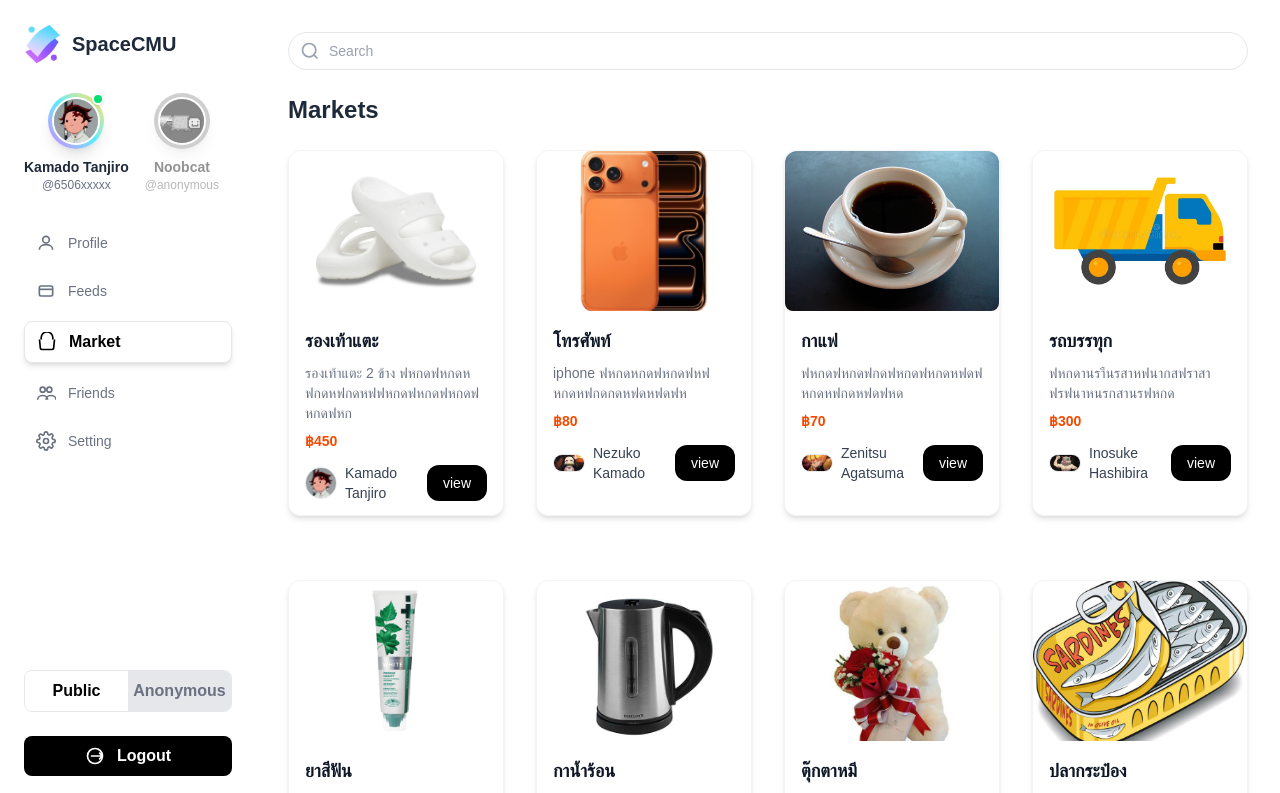
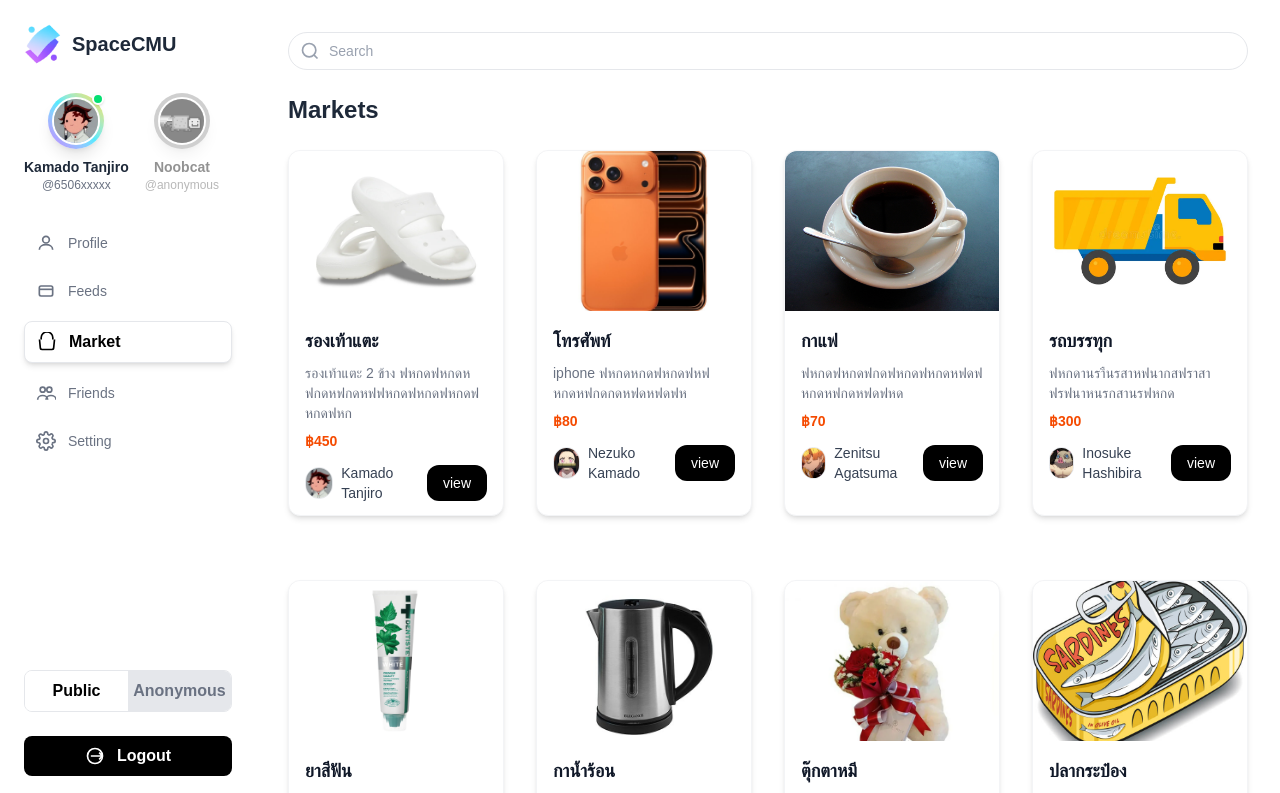
Before and after one commit to PantawatB/SpaceCMU, a Next.js app in the folder spacecmu/: page /Market in a window 1280 px wide. Shown: the top 793 px of the page. Built offline with nearby package versions, Linux system fonts and the light colour scheme.

Commit message:
market_design

```diff
--- a/spacecmu/src/app/Market/page.tsx
+++ b/spacecmu/src/app/Market/page.tsx
@@ -18,8 +18,8 @@ function MarketCard({ price, title, jobTitle, image, sellerName, sellerImage }:
   return (
     <article className="bg-white rounded-xl shadow-md w-full max-w-[300px] mx-auto mb-8 border border-gray-100 flex flex-col" style={{ minHeight: 350 }}>
       {/* Product Image */}
-      <div className="bg-orange-50 rounded-t-xl flex items-center justify-center h-[160px] overflow-hidden">
-        <Image src={image} alt={title} width={220} height={150} className="object-cover rounded-lg" />
+      <div className="w-full h-[160px]">
+        <Image src={image} alt={title} width={300} height={160} className="w-full h-full object-cover rounded-t-xl" />
       </div>
       {/* Card Content */}
       <div className="flex-1 flex flex-col justify-between p-4 pb-3">
@@ -29,7 +29,9 @@ function MarketCard({ price, title, jobTitle, image, sellerName, sellerImage }:
           <span className="text-sm font-semibold text-orange-600 block mb-3">{price}</span>
           <div className="flex items-center justify-between">
             <div className="flex items-center gap-2">
-              <Image src={sellerImage} alt={sellerName} width={32} height={32} className="rounded-full object-cover border border-gray-200" />
+              <div className="w-8 h-8">
+                <Image src={sellerImage} alt={sellerName} width={32} height={32} className="rounded-full object-cover aspect-square border border-gray-200 w-full h-full" />
+              </div>
               <span className="text-sm font-medium text-gray-700">{sellerName}</span>
             </div>
             <button className="card__btn bg-black text-white rounded-xl px-4 py-2 text-sm font-medium">view</button>
```
